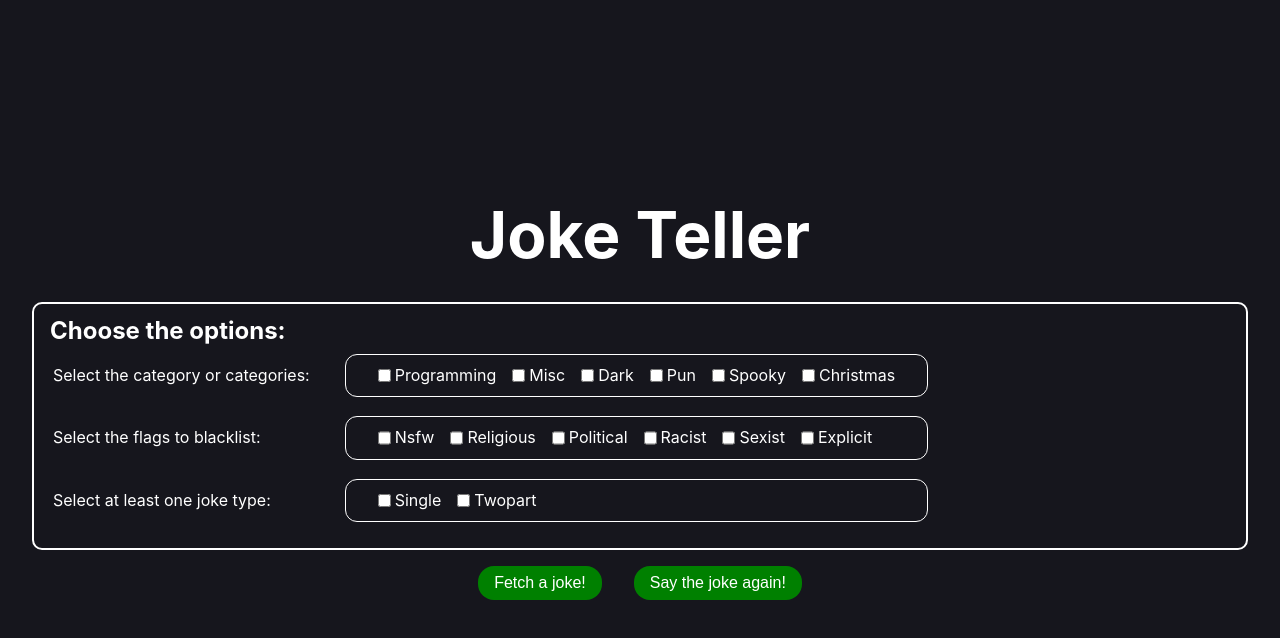
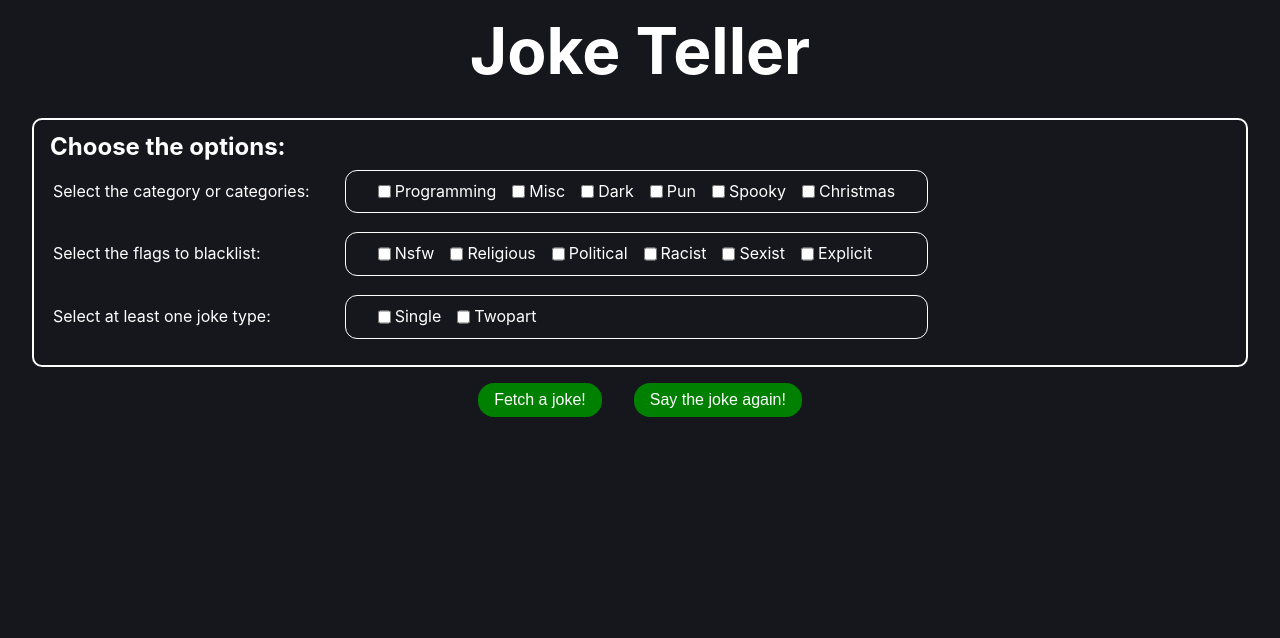
Before and after one commit to AbhinavTuladhar/joke-teller, a Vue app: page / in a window 1280 px wide. Shown: the top 638 px of the page. Built offline with nearby package versions, Linux system fonts and the light colour scheme.

Commit message:
rework layout

```diff
--- a/src/assets/base.css
+++ b/src/assets/base.css
@@ -27,7 +27,4 @@ body {
     "Droid Sans",
     "Helvetica Neue",
     sans-serif;
-  display: grid;
-  /* place-items: center; */
-  place-content: center;
 }
--- a/src/components/Fetcher.vue
+++ b/src/components/Fetcher.vue
@@ -79,7 +79,7 @@ onMounted(() => {
     utterer.rate = 1
     utterer.voice = voices.value[0]
     isLoadingVoice.value = false
-  }, 5000)
+  }, 100)
 })
 
 // Executed whenever a separate voice is selected.
```
